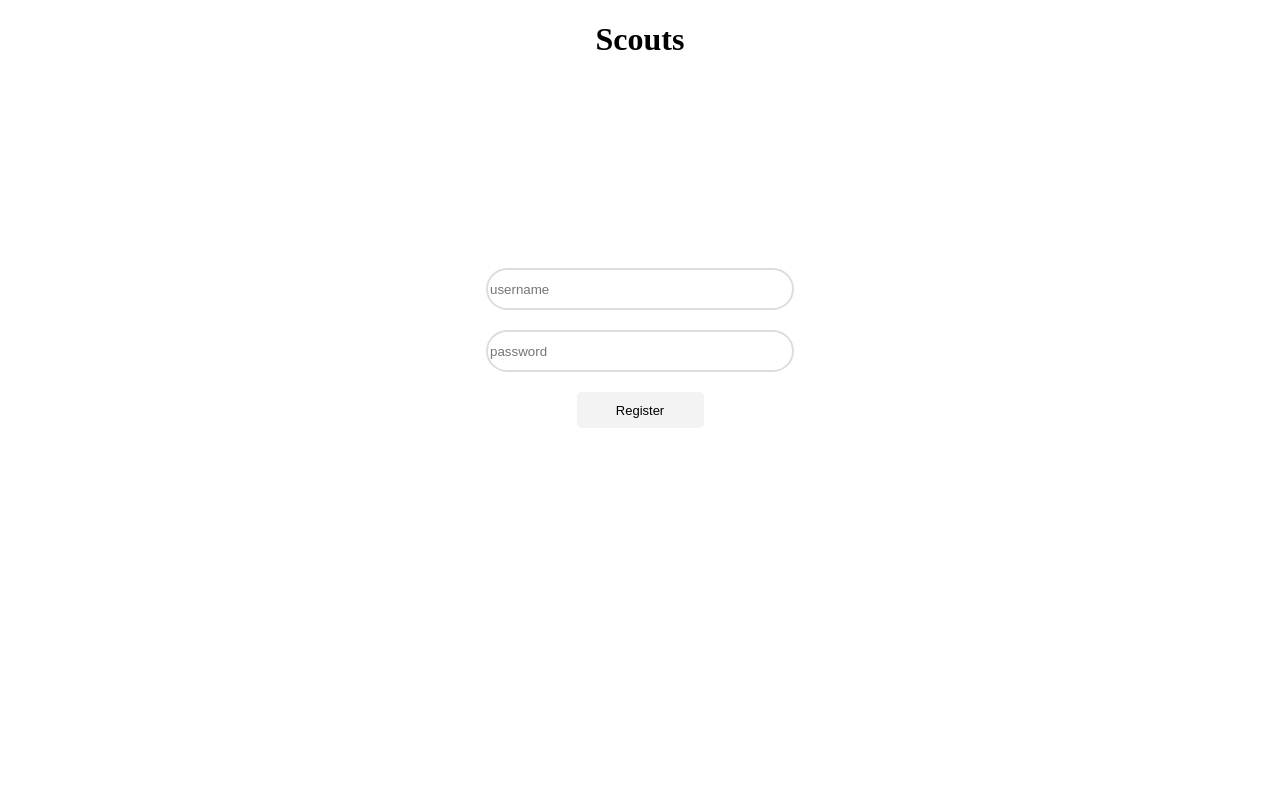
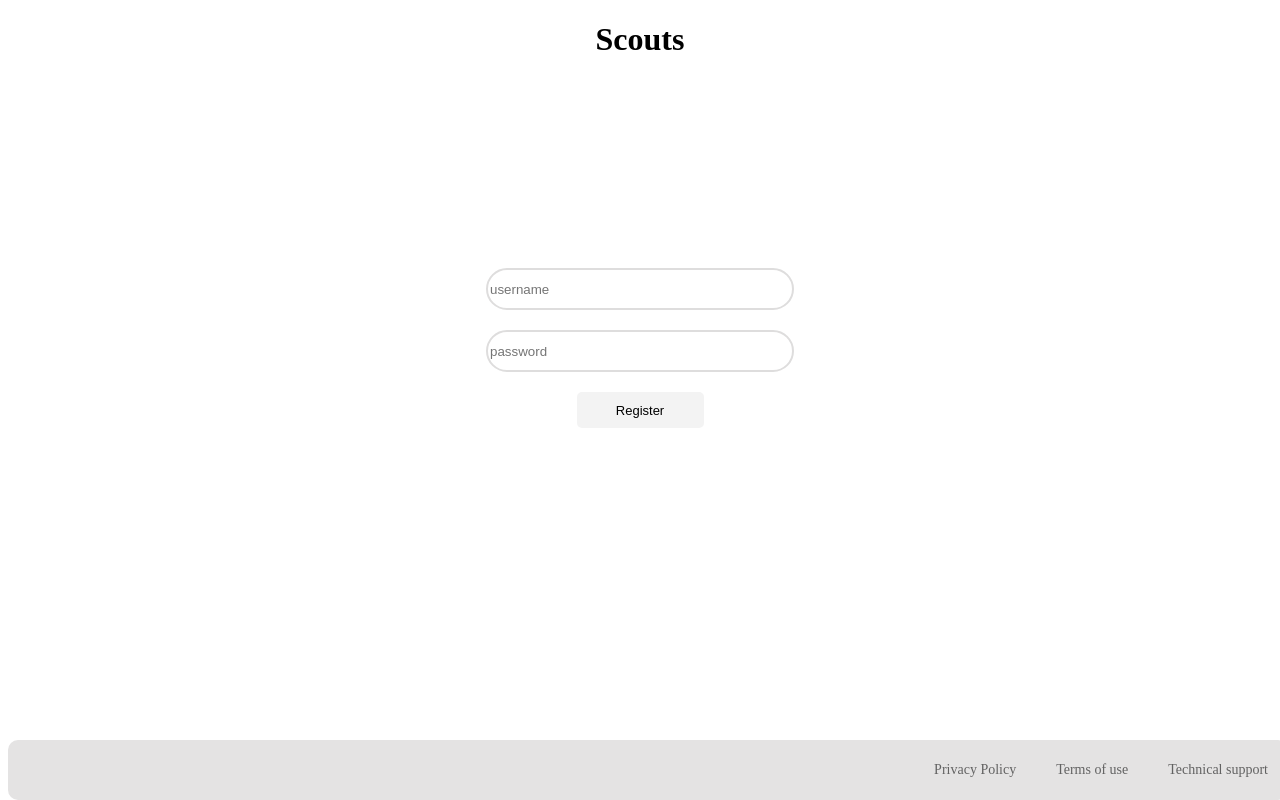
Before and after one commit to KamilSynowiec/Scouts, a React (Create React App) app in the folder root/frontend/src/: page / in a window 1280 px wide. Built offline with nearby package versions, Linux system fonts and the light colour scheme; the HTML template or start-up script is replaced by a standard one.

Commit message:
Footer added

```diff
--- /dev/null
+++ b/root/frontend/src/components/Footer/Footer.js
@@ -0,0 +1,18 @@
+import './styles.css';
+
+function Footer(){
+    return(
+        <div id="footer">
+            <div id="new-line">
+
+            </div>
+            <div id="frame">
+                <a class="footer-elements" href="#Privacy">Privacy Policy</a>
+                <a class="footer-elements" href="#Terms">Terms of use</a>
+                <a class="footer-elements" href="#Tech">Technical support</a>
+            </div>
+        </div>
+    );
+}
+
+export default Footer;
--- /dev/null
+++ b/root/frontend/src/components/Footer/styles.css
@@ -0,0 +1,19 @@
+#footer{
+    background-color: rgb(228, 227, 227);
+    position:absolute;
+    bottom:0;
+    width:100vw;
+    padding-top:20px;
+    height:40px;
+    border-radius: 10px;   /*rounded corners*/
+    margin-top:20px;
+    text-align: right;
+}
+
+
+.footer-elements{
+    font-size: 14px;
+    padding:20px;
+    text-decoration: none;
+    color:rgb(98, 98, 98);
+  }
--- a/root/frontend/src/pages/Signup/index.js
+++ b/root/frontend/src/pages/Signup/index.js
@@ -1,5 +1,6 @@
 import React, {useState} from "react";
 import './styles.css'; //styles
+import Footer from "../../components/Footer/Footer.js";
 
 function Register(){
     const [registerUsername, setRegisterUsername]= useState("");
@@ -7,6 +8,7 @@ function Register(){
 
 
     return(
+        <div>
             <div>
                 <h1>Scouts</h1>
                 <div id="register-form">
@@ -22,6 +24,8 @@ function Register(){
                     </div>
                 </div>
             </div>
+            <Footer/>
+        </div>
     );
 }
 
```
Lines whose indentation alone changed are shown as unchanged.
